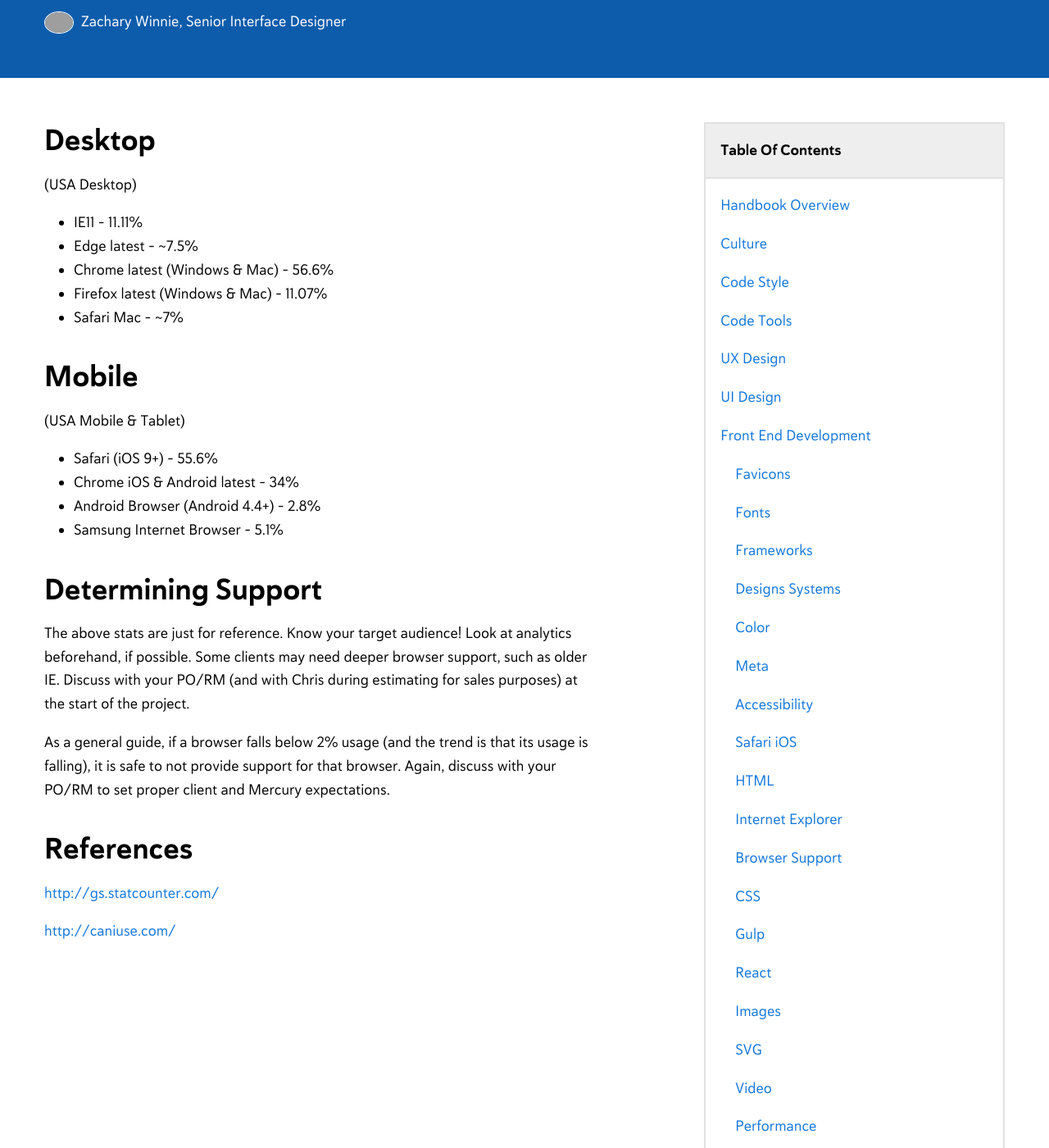
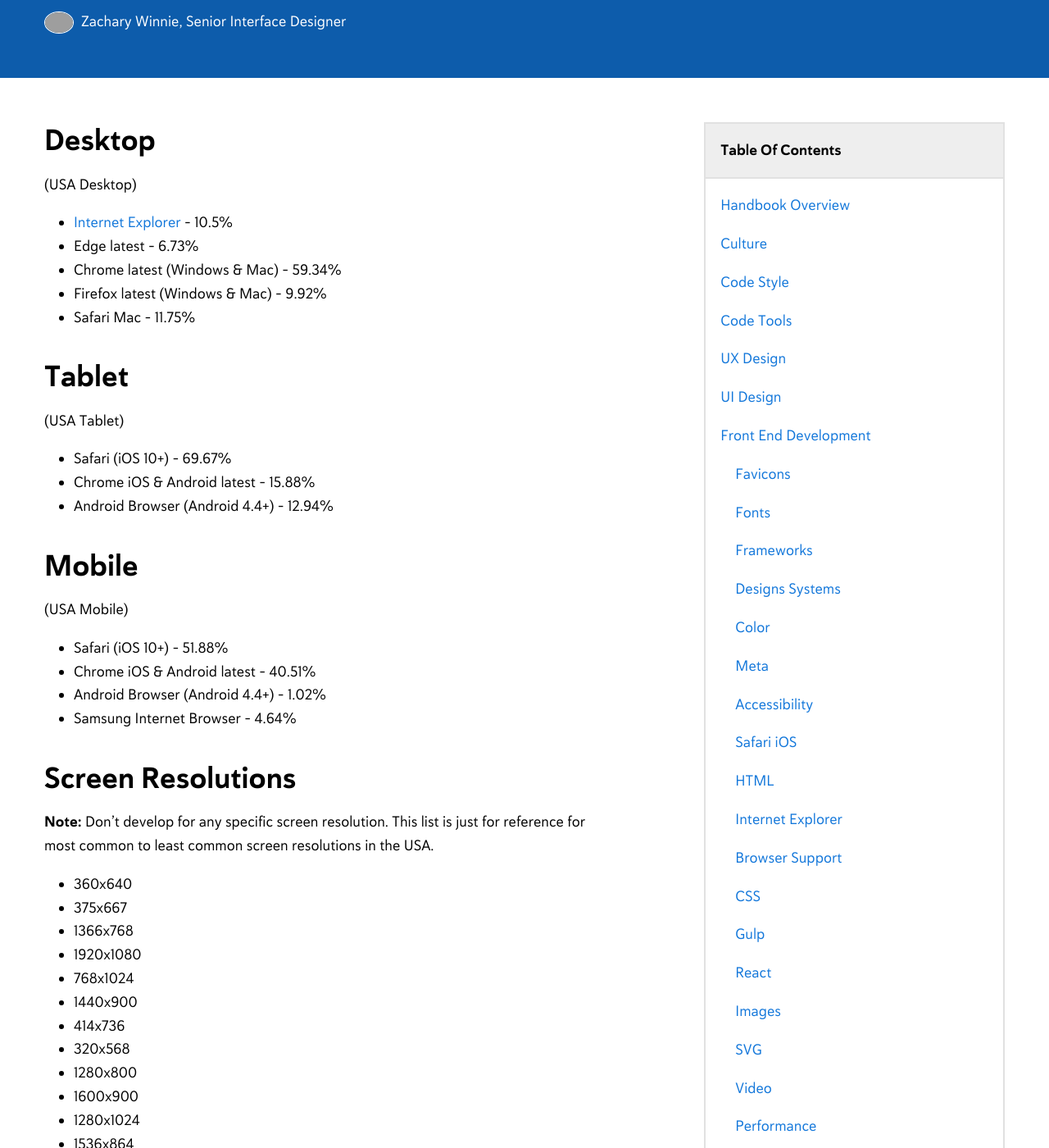
Before and after one commit to mercuryworks/developers-handbook, a Jekyll site: the page built from _posts/2018-01-10-front-end-development-browser-support.markdown, in a window 1280 px wide and 1400 px high, scrolled down 285 px. Shown: the whole window at 82% size. Built offline with Jekyll 4.4.1, drawn with Linux system fonts in a browser that asks for light colours; comment, search, counter and statistics services are not loaded; some of the changed text lies outside the part shown; grey boxes are pictures that could not be loaded.

Commit message:
Added and update Browser Support and IE posts

```diff
--- a/_posts/2018-01-10-front-end-development-browser-support.markdown
+++ b/_posts/2018-01-10-front-end-development-browser-support.markdown
@@ -12,19 +12,49 @@ child: true
 ---
 
 ## Desktop
+
 (USA Desktop)
-* IE11 – 11.11%
-* Edge latest - ~7.5%
-* Chrome latest (Windows & Mac) - 56.6%
-* Firefox latest (Windows & Mac) - 11.07%
-* Safari Mac – ~7%
+
+* [Internet Explorer](/developers-handbook/front-end-development/internet-explorer) – 10.5%
+* Edge latest - 6.73%
+* Chrome latest (Windows & Mac) - 59.34%
+* Firefox latest (Windows & Mac) - 9.92%
+* Safari Mac – 11.75%
+
+## Tablet
+
+(USA Tablet)
+
+* Safari (iOS 10+) - 69.67%
+* Chrome iOS & Android latest – 15.88%
+* Android Browser (Android 4.4+) - 12.94%
 
 ## Mobile
-(USA Mobile & Tablet)
-* Safari (iOS 9+) - 55.6%
-* Chrome iOS & Android latest – 34%
-* Android Browser (Android 4.4+) - 2.8%
-* Samsung Internet Browser – 5.1%
+
+(USA Mobile)
+
+* Safari (iOS 10+) - 51.88%
+* Chrome iOS & Android latest – 40.51%
+* Android Browser (Android 4.4+) - 1.02%
+* Samsung Internet Browser – 4.64%
+
+## Screen Resolutions
+
+**Note:** Don't develop for any specific screen resolution. This list is just for reference for most common to least common screen resolutions in the USA.
+
+* 360x640
+* 375x667
+* 1366x768
+* 1920x1080
+* 768x1024
+* 1440x900
+* 414x736
+* 320x568
+* 1280x800
+* 1600x900
+* 1280x1024
+* 1536x864
+* 1024x768
 
 ## Determining Support
 
@@ -33,6 +63,14 @@ The above stats are just for reference. Know your target audience! Look at analy
 As a general guide, if a browser falls below 2% usage (and the trend is that its usage is falling), it is safe to not provide support for that browser. Again, discuss with your PO/RM to set proper client and Mercury expectations.
 
 ## References
-[http://gs.statcounter.com/](http://gs.statcounter.com/){:target="_blank"}
 
-[http://caniuse.com/](http://caniuse.com/){:target="_blank"}
+* [StatCounter Desktop USA Stats](http://gs.statcounter.com/browser-market-share/desktop/united-states-of-america){:target="_blank"}
+* [StatCounter Tablet USA Stats](http://gs.statcounter.com/browser-market-share/tablet/united-states-of-america){:target="_blank"}
+* [StatCounter Mobile USA Stats](http://gs.statcounter.com/browser-market-share/mobile/united-states-of-america){:target="_blank"}
+* [StatCounter Screen Resolution USA Stats](http://gs.statcounter.com/screen-resolution-stats/all/united-states-of-america){:target="_blank"}
+* [w3schools Browser Statistics](https://www.w3schools.com/browsers/){:target="_blank"}
+* [Clicky Web browsers (USA)](https://clicky.com/marketshare/us/web-browsers/){:target="_blank"}
+* [Statista USA Desktop](https://www.statista.com/statistics/272697/market-share-desktop-internet-browser-usa/){:target="_blank"}
+* [Net MarketShare Browser Market Share](https://netmarketshare.com/browser-market-share.aspx){:target="_blank"}
+* [W3Counter Web Browser Uage Trends](https://www.w3counter.com/trends){:target="_blank"}
+* [Can I Use Usage Table](https://caniuse.com/usage-table){:target="_blank"}
```
Also changed, not shown: other parts of _posts/2018-01-10-front-end-development-browser-support.markdown (+1 -1 lines), _posts/2018-01-10-front-end-development-internet-explorer.markdown (+21 -19 lines).
